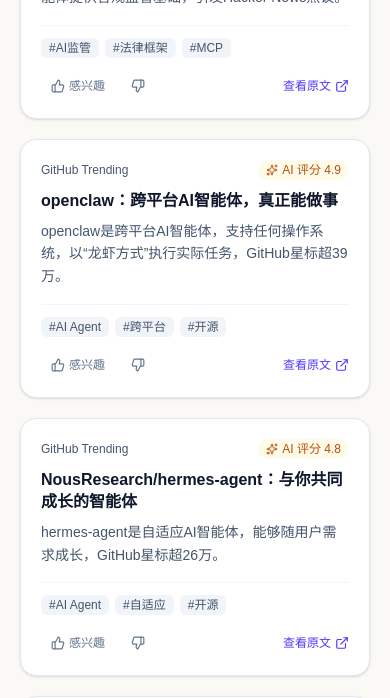
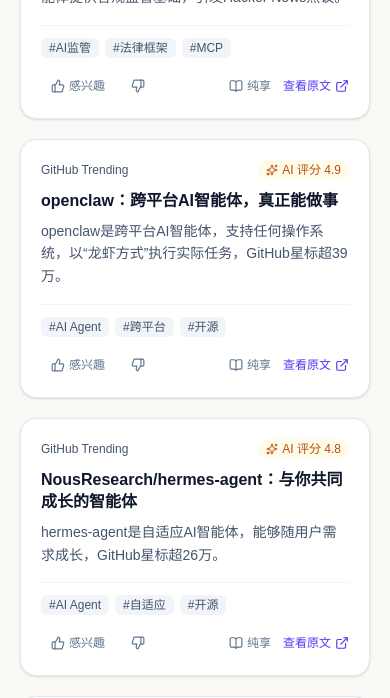
Before and after one commit to hotpotpoem-arch/ai-daily-briefing, a Next.js app in the folder frontend/: page / in a window 390 px wide. Shown: the part 812-1510 px from the top of the page. Built offline with nearby package versions, Linux system fonts and the light colour scheme.

Commit message:
feat: update page title and add clean reading mode on mobile cards

```diff
--- a/frontend/src/app/layout.tsx
+++ b/frontend/src/app/layout.tsx
@@ -13,8 +13,8 @@ const geistMono = Geist_Mono({
 });
 
 export const metadata: Metadata = {
-  title: "Create Next App",
-  description: "Generated by create next app",
+  title: "AI 每日简报",
+  description: "由 DeepSeek 驱动的个性化 AI 每日情报简报",
 };
 
 export default function RootLayout({ children }: LayoutProps<"/">) {
--- a/frontend/src/components/ArticleCard.tsx
+++ b/frontend/src/components/ArticleCard.tsx
@@ -1,7 +1,7 @@
 'use client';
 
 import { useState } from 'react';
-import { ExternalLink, ThumbsUp, ThumbsDown, Sparkles } from 'lucide-react';
+import { ExternalLink, ThumbsUp, ThumbsDown, Sparkles, BookOpen } from 'lucide-react';
 import { ArticleItem, FeedbackAction } from '@/types/briefing';
 
 interface ArticleCardProps {
@@ -33,6 +33,8 @@ export function ArticleCard({ article, onFeedbackSubmit }: ArticleCardProps) {
     }
   };
 
+  const cleanReadUrl = `https://r.jina.ai/${article.url}`;
+
   return (
     <article className="group flex flex-col justify-between rounded-2xl border border-slate-200 bg-white p-5 shadow-sm transition-all hover:border-indigo-200 hover:shadow-md">
       <div>
@@ -48,8 +50,6 @@ export function ArticleCard({ article, onFeedbackSubmit }: ArticleCardProps) {
         {/* 标题 */}
         <a
           href={article.url}
-          target="_blank"
-          rel="noopener noreferrer"
           className="mb-2 block text-base font-semibold leading-snug text-slate-900 transition-colors group-hover:text-indigo-600"
         >
           {article.title}
@@ -74,7 +74,7 @@ export function ArticleCard({ article, onFeedbackSubmit }: ArticleCardProps) {
           ))}
         </div>
 
-        <div className="flex items-center justify-between pt-1">
+        <div className="flex items-center justify-between gap-2 pt-1">
           {/* 点赞 / 点踩反馈按钮 */}
           <div className="flex items-center gap-1.5">
             <button
@@ -107,16 +107,25 @@ export function ArticleCard({ article, onFeedbackSubmit }: ArticleCardProps) {
             </button>
           </div>
 
-          {/* 查看原文 */}
-          <a
-            href={article.url}
-            target="_blank"
-            rel="noopener noreferrer"
-            className="inline-flex items-center gap-1 text-xs font-medium text-indigo-600 hover:text-indigo-800"
-          >
-            查看原文
-            <ExternalLink className="h-3.5 w-3.5" />
-          </a>
+          {/* 纯享阅读 + 查看原文 */}
+          <div className="flex shrink-0 items-center gap-3">
+            <a
+              href={cleanReadUrl}
+              title="免登录提取纯文本正文"
+              className="inline-flex items-center gap-1 text-xs font-medium text-slate-500 transition-colors hover:text-indigo-600"
+            >
+              <BookOpen className="h-3.5 w-3.5" />
+              <span>纯享</span>
+            </a>
+
+            <a
+              href={article.url}
+              className="inline-flex items-center gap-1 text-xs font-medium text-indigo-600 transition-colors hover:text-indigo-800"
+            >
+              <span>查看原文</span>
+              <ExternalLink className="h-3.5 w-3.5" />
+            </a>
+          </div>
         </div>
       </div>
     </article>
```
